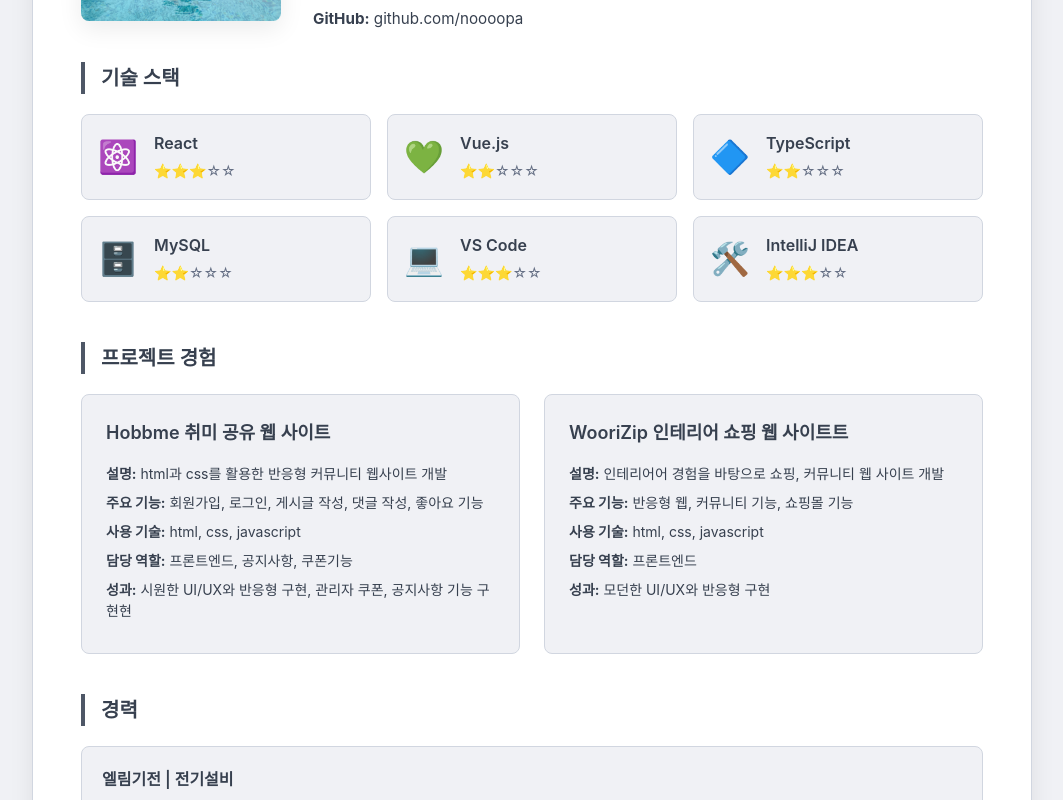
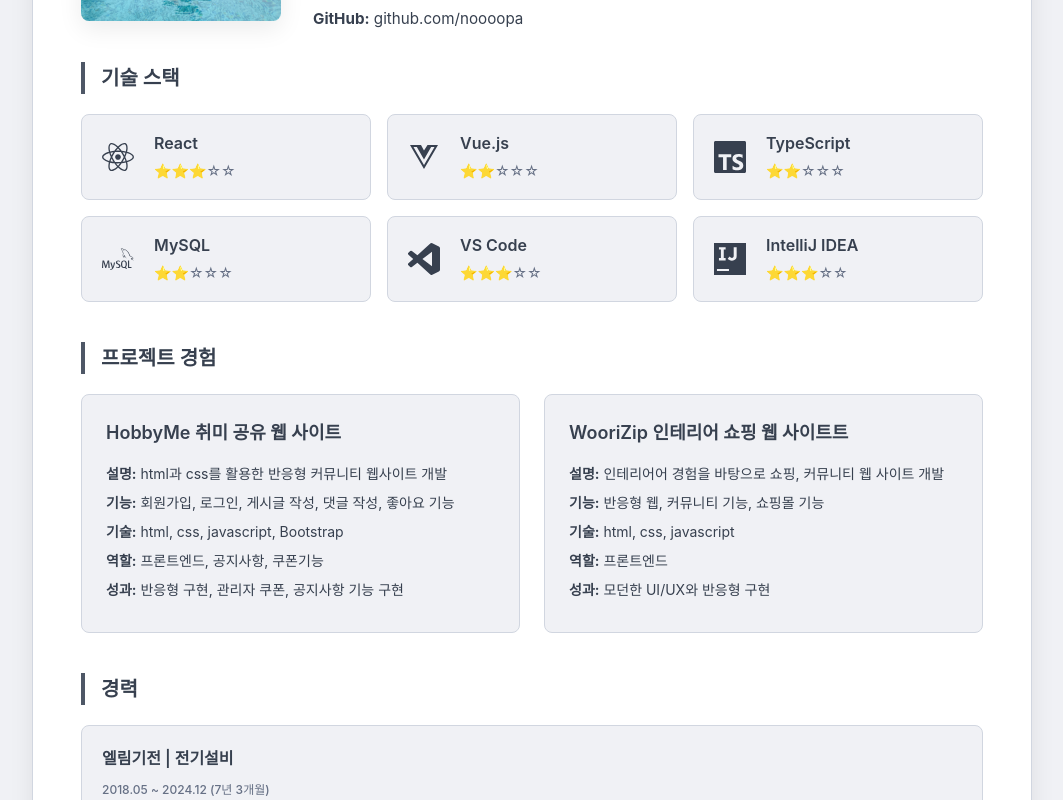
Before and after one commit to noooopa/kim-hoyoung-resume, a React (Vite) app: page /#/ in a window 1280 px wide. Shown: the part 360-1160 px from the top of the page, without its empty margins (108-1171 px from the left). Built offline with nearby package versions, Linux system fonts and the light colour scheme; a web font is replaced by a local one.

Commit message:
기술 스택 아이콘을 실제 아이콘으로 교체 (React Icons 사용)

```diff
--- a/package.json
+++ b/package.json
@@ -16,6 +16,7 @@
   "dependencies": {
     "react": "^19.1.0",
     "react-dom": "^19.1.0",
+    "react-icons": "^5.5.0",
     "react-router-dom": "^7.7.1"
   },
   "devDependencies": {
--- a/src/App.css
+++ b/src/App.css
@@ -270,7 +270,21 @@ body.dark-theme {
   font-size: 32px;
   margin-right: 16px;
   width: 40px;
-  text-align: center;
+  height: 40px;
+  display: flex;
+  align-items: center;
+  justify-content: center;
+  color: var(--light-text-primary);
+  transition: var(--transition);
+}
+
+.dark-theme .skill-icon {
+  color: var(--dark-text-primary);
+}
+
+.skill-icon svg {
+  width: 32px;
+  height: 32px;
 }
 
 .skill-info h5 {
--- a/src/App.jsx
+++ b/src/App.jsx
@@ -2,6 +2,9 @@ import { HashRouter as Router, Routes, Route, Link } from 'react-router-dom'
 import { useState, useEffect } from 'react'
 import PersonalStatement from './PersonalStatement'
 import './App.css'
+// React Icons import
+import { FaReact, FaVuejs, FaJs, FaDatabase, FaCode, FaJava } from 'react-icons/fa'
+import { SiTypescript, SiMysql, SiVisualstudiocode, SiIntellijidea } from 'react-icons/si'
 
 function Resume() {
   const [isDarkMode, setIsDarkMode] = useState(false)
@@ -65,42 +68,54 @@ function Resume() {
         <h2 className="section-title">기술 스택</h2>
         <div className="skills-grid">
           <div className="skill-item">
-            <div className="skill-icon">⚛️</div>
+            <div className="skill-icon">
+              <FaReact />
+            </div>
             <div className="skill-info">
               <h5>React</h5>
               <div className="skill-level">⭐⭐⭐☆☆</div>
             </div>
           </div>
           <div className="skill-item">
-            <div className="skill-icon">💚</div>
+            <div className="skill-icon">
+              <FaVuejs />
+            </div>
             <div className="skill-info">
               <h5>Vue.js</h5>
               <div className="skill-level">⭐⭐☆☆☆</div>
             </div>
           </div>
           <div className="skill-item">
-            <div className="skill-icon">🔷</div>
+            <div className="skill-icon">
+              <SiTypescript />
+            </div>
             <div className="skill-info">
               <h5>TypeScript</h5>
               <div className="skill-level">⭐⭐☆☆☆</div>
             </div>
           </div>
           <div className="skill-item">
-            <div className="skill-icon">🗄️</div>
+            <div className="skill-icon">
+              <SiMysql />
+            </div>
             <div className="skill-info">
               <h5>MySQL</h5>
               <div className="skill-level">⭐⭐☆☆☆</div>
             </div>
           </div>
           <div className="skill-item">
-            <div className="skill-icon">💻</div>
+            <div className="skill-icon">
+              <SiVisualstudiocode />
+            </div>
             <div className="skill-info">
               <h5>VS Code</h5>
               <div className="skill-level">⭐⭐⭐☆☆</div>
             </div>
           </div>
           <div className="skill-item">
-            <div className="skill-icon">🛠️</div>
+            <div className="skill-icon">
+              <SiIntellijidea />
+            </div>
             <div className="skill-info">
               <h5>IntelliJ IDEA</h5>
               <div className="skill-level">⭐⭐⭐☆☆</div>
@@ -114,19 +129,20 @@ function Resume() {
         <h2 className="section-title">프로젝트 경험</h2>
         <div className="projects-grid">
           <div className="project-card">
-            <h4>Hobbme 취미 공유 웹 사이트</h4>
+            <h4>HobbyMe 취미 공유 웹 사이트</h4>
             <p><strong>설명:</strong> html과 css를 활용한 반응형 커뮤니티 웹사이트 개발</p>
-            <p><strong>주요 기능:</strong> 회원가입, 로그인, 게시글 작성, 댓글 작성, 좋아요 기능</p>
-            <p><strong>사용 기술:</strong> html, css, javascript</p>
-            <p><strong>담당 역할:</strong> 프론트엔드, 공지사항, 쿠폰기능</p>
-            <p><strong>성과:</strong> 시원한 UI/UX와 반응형 구현, 관리자 쿠폰, 공지사항 기능 구현현</p>
+            <p><strong>기능:</strong> 회원가입, 로그인, 게시글 작성, 댓글 작성, 좋아요 기능</p>
+            <p><strong>기술:</strong> html, css, javascript, Bootstrap</p>
+            <p><strong>역할:</strong> 프론트엔드, 공지사항, 쿠폰기능</p>
+            <p><strong>성과:</strong> 반응형 구현, 관리자 쿠폰, 공지사항 기능 구현</p>
           </div>
+
           <div className="project-card">
             <h4>WooriZip 인테리어 쇼핑 웹 사이트트</h4>
             <p><strong>설명:</strong> 인테리어어 경험을 바탕으로 쇼핑, 커뮤니티 웹 사이트 개발</p>
-            <p><strong>주요 기능:</strong> 반응형 웹, 커뮤니티 기능, 쇼핑몰 기능</p>
-            <p><strong>사용 기술:</strong> html, css, javascript</p>
-            <p><strong>담당 역할:</strong> 프론트엔드</p>
+            <p><strong>기능:</strong> 반응형 웹, 커뮤니티 기능, 쇼핑몰 기능</p>
+            <p><strong>기술:</strong> html, css, javascript</p>
+            <p><strong>역할:</strong> 프론트엔드</p>
             <p><strong>성과:</strong> 모던한 UI/UX와 반응형 구현</p>
           </div>
         </div>
@@ -150,8 +166,9 @@ function Resume() {
           <h3>가이즈건축 | 현장관리</h3>
           <p className="exp-period">2017.10 ~ 2018.04 (7개월)</p>
           <ul>
-            <li>호텔 건축건 현장 및 인부 관리</li>
-            <li>식당일정 및 식수 인원 관리</li>
+            <li>호텔 건축 현장 일정 조율</li>
+            <li>공정 별 작업 인원 체크</li>
+            <li>식당 및 식수 인원 관리</li>
           </ul>
         </article>
       </section>
@@ -162,7 +179,7 @@ function Resume() {
         <table className="table">
           <tbody>
             <tr>
-              <td>2011 ~ 2014</td>
+              <td>2010 ~ 2013</td>
               <td>동아공업고등학교 자동차과</td>
               <td>졸업</td>
             </tr>
```
Also changed, not shown: 1 other file (tests, documents, lock files or other folders).
